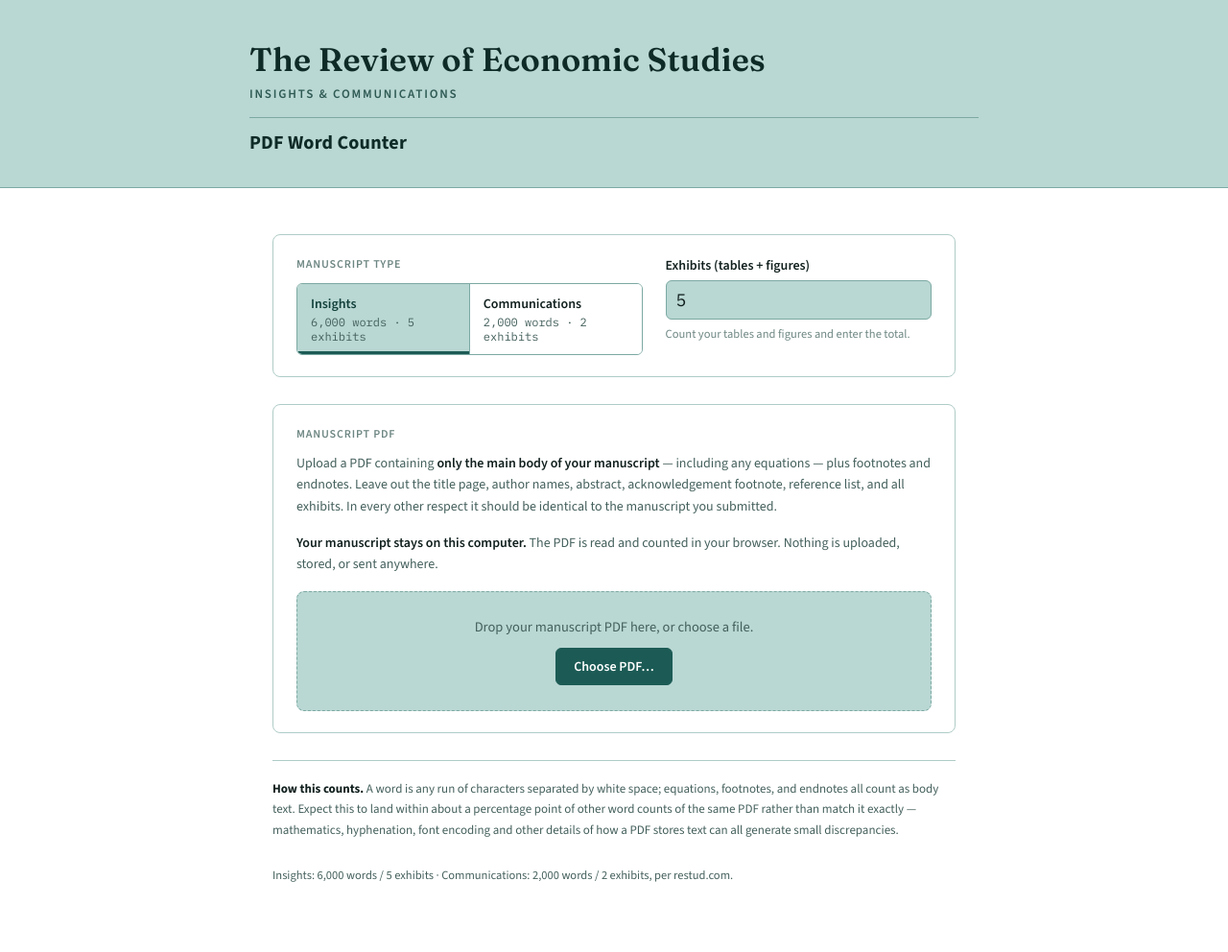
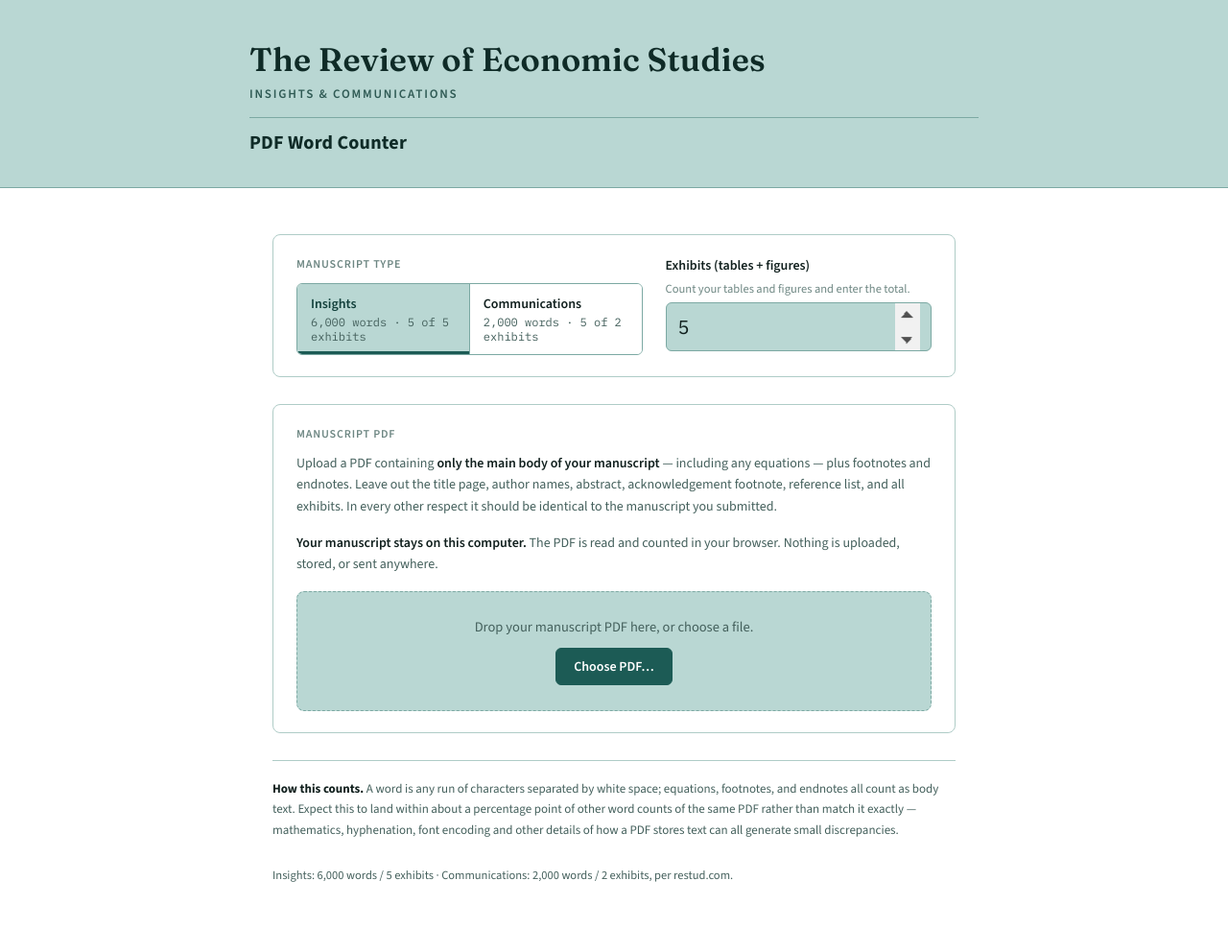
Before and after one commit to REStud/data-editor, a Jekyll site: the page word-count/index.html, which Jekyll copies as it is, in a window 1280 px wide. Shown: the whole page at 96% size. Built offline with Jekyll 4.4.1, drawn with Linux system fonts in a browser that asks for light colours.

Commit message:
Word count tool: show live limits on both manuscript types
The Insights and Communications buttons now recompute as the exhibit count
changes, each applying its own maximum, so both answer "what would I get
under this type?" at once: "6,400 words - 3 of 5 exhibits". Over the cap the
button says so on its face rather than waiting for the stat tile to turn red.

Also:
- enlarge the exhibit stepper; the native WebKit spin button is a few pixels
  tall and hidden until hover
- move the exhibits instruction above its input rather than below it

Co-Authored-By: Claude Opus 5 (1M context) <noreply@anthropic.com>

```diff
--- a/word-count/index.html
+++ b/word-count/index.html
@@ -215,15 +215,26 @@
   .num-input{
     width:100%;
     font-family:var(--font-mono);
-    font-size:18px;
+    font-size:20px;
     font-variant-numeric:tabular-nums;
-    padding:8px 10px;
+    padding:11px 12px;
     border:1px solid var(--band-rule);
     border-radius:6px;
     background:var(--field);
     color:var(--ink);
   }
   .num-input:focus-visible{ outline:2px solid var(--accent); outline-offset:1px; }
+  /* the native stepper is a few pixels tall by default and fiddly to hit;
+     keep it always visible and scale it up from the right edge */
+  .num-input::-webkit-outer-spin-button,
+  .num-input::-webkit-inner-spin-button{
+    opacity:1;
+    height:34px;
+    transform:scale(1.7);
+    transform-origin:right center;
+    margin-left:6px;
+    cursor:pointer;
+  }
 
   /* ---------- Upload ---------- */
   .prep{
@@ -503,8 +514,8 @@
       </div>
       <div class="field">
         <label for="exhibitInput">Exhibits (tables + figures)</label>
+        <p class="hint">Count your tables and figures and enter the total.</p>
         <input class="num-input" type="number" min="0" max="5" step="1" id="exhibitInput" value="5">
-        <p class="hint">Count your tables and figures and enter the total.</p>
       </div>
     </div>
   </div>
@@ -690,7 +701,15 @@
 
   function renderControls(){
     document.querySelectorAll('.segmented button').forEach(function(btn){
+      var type = ARTICLE_TYPES[btn.dataset.type];
       btn.setAttribute('aria-pressed', btn.dataset.type === state.articleType ? 'true' : 'false');
+      if (!type) return;
+      // each type's limit carries its own allowance, so the two buttons answer
+      // "what would I get under the other type?" at the current exhibit count
+      var limit = type.words + unusedExhibits(type) * WORDS_PER_UNUSED_EXHIBIT;
+      btn.querySelector('.type-limits').textContent =
+        fmt(limit) + ' words \u00b7 ' + fmt(state.exhibitCount) + ' of ' +
+        fmt(type.exhibits) + ' exhibits';
     });
     document.getElementById('exhibitInput').value = state.exhibitCount;
   }
```
Also changed, not shown: other parts of word-count/index.html (+1 -0 lines).
